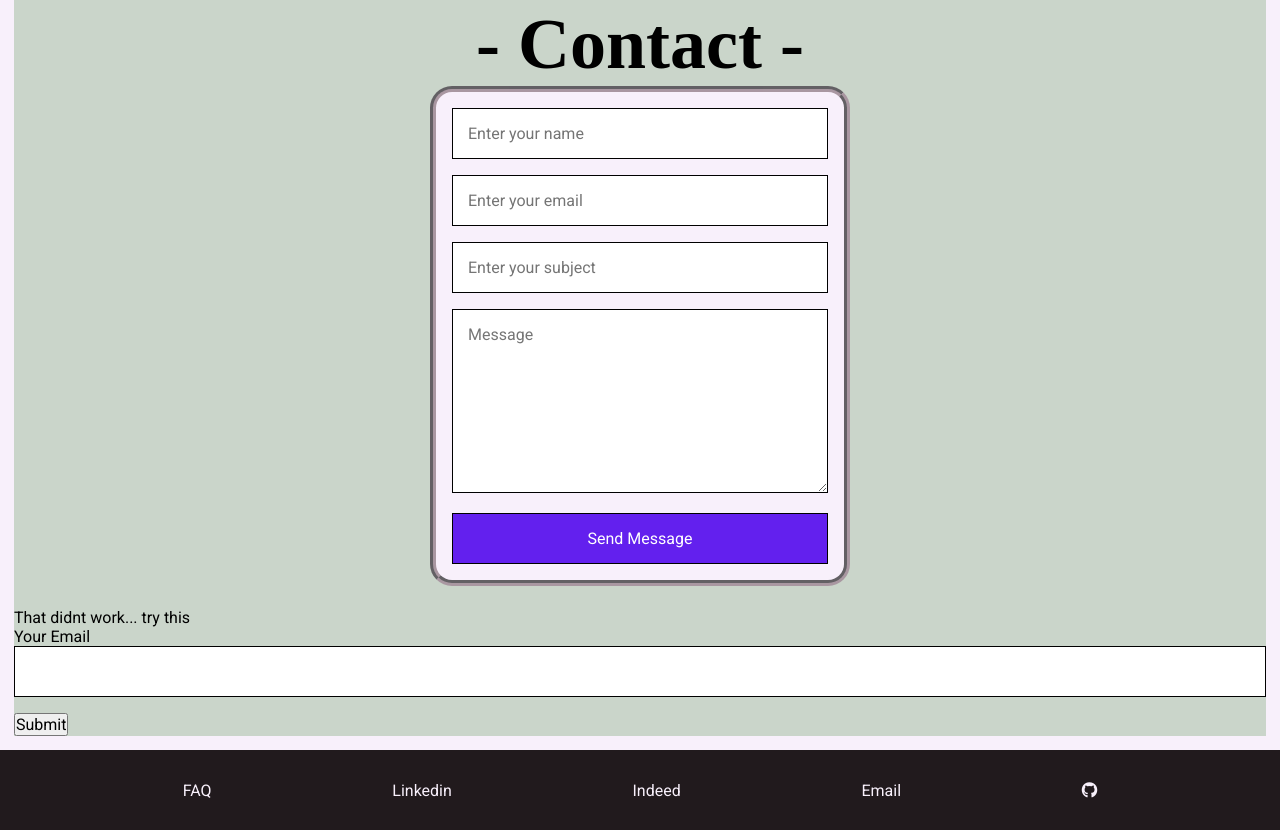
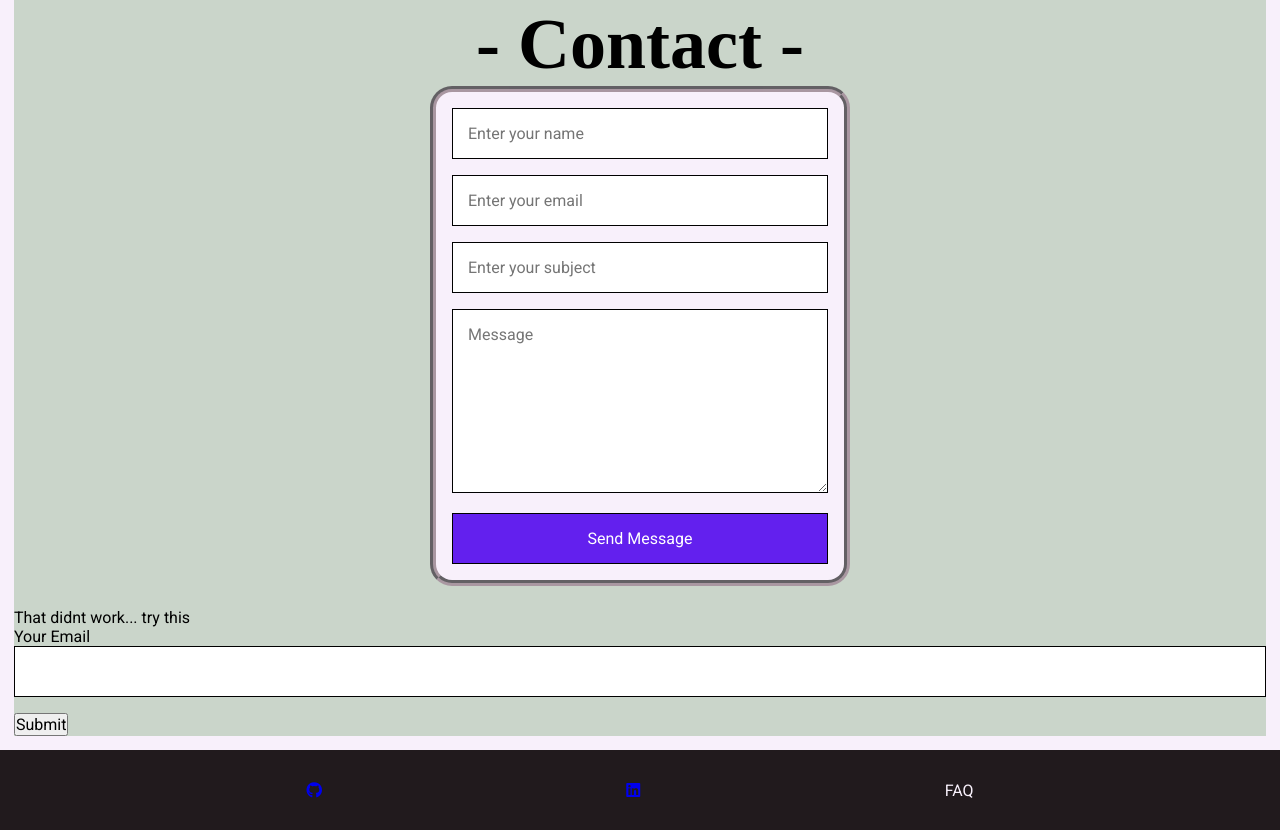
Before and after one commit to EhSlashEh/EhSlashEh.github.io, a plain HTML site: page index.html in a window 1280 px wide. Shown: the part 3450-4280 px from the top of the page. Drawn offline with Linux system fonts and the light colour scheme; a web font is replaced by a local one.

Commit message:
cool icons

```diff
--- a/index.html
+++ b/index.html
@@ -228,21 +228,17 @@
 
     <!-- Footer -->
     <section class="footer-section">
+        <a href="https://github.com/EhSlashEh" target="_blank">
+            <i class="fa-brands fa-github"></i>
+        </a>
+
+        <a href="https://www.linkedin.com/in/anthonyburns/" target="_blank">
+            <i class="fa-brands fa-linkedin"></i>
+        </a>
         <div>
             FAQ
         </div>
-        <div>
-            Linkedin
-        </div>
-        <div>
-            Indeed
-        </div>
-        <div>
-            Email
-        </div>
-        <div>
-            <i class="fa-brands fa-github"></i>
-        </div>
+
     </section>
 
 
```
